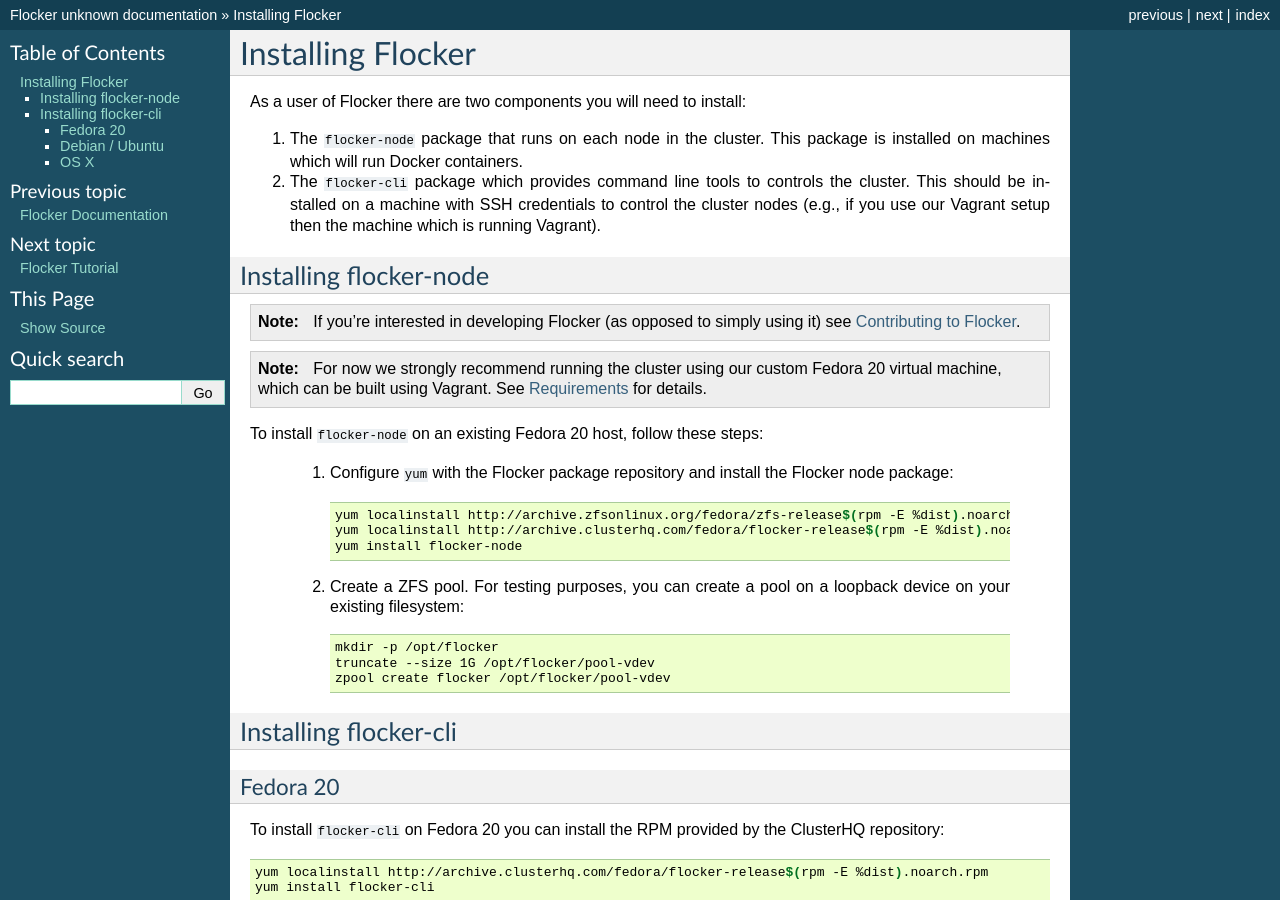
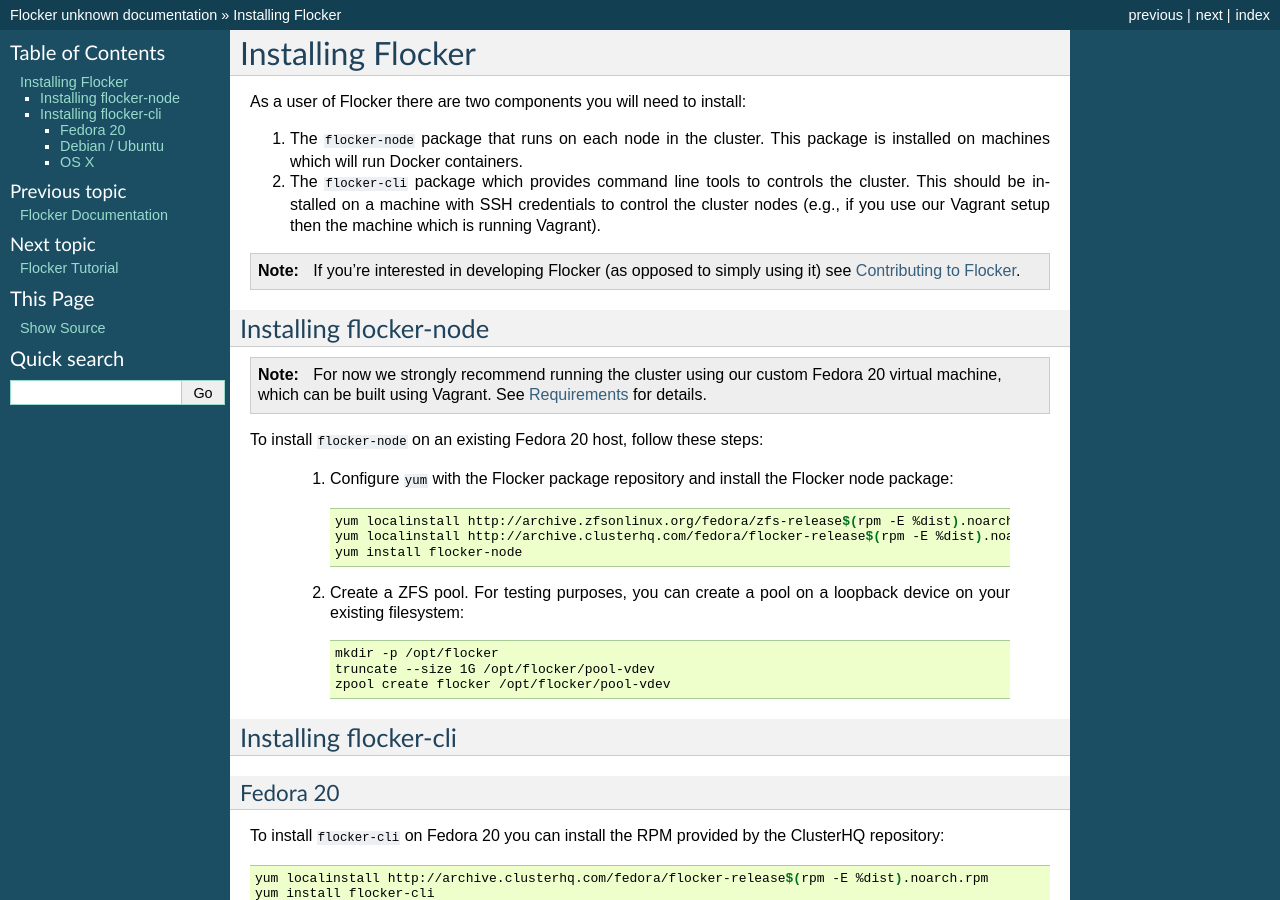
Before and after one commit to ClusterHQ/flocker, a Sphinx documentation site: the page built from docs/installation.rst, in a window 1280 px wide and 900 px high. Built offline with Sphinx 7.4.7, drawn with Linux system fonts in a browser that asks for light colours.

```diff
--- a/docs/installation.rst
+++ b/docs/installation.rst
@@ -10,9 +10,10 @@ As a user of Flocker there are two components you will need to install:
    This should be installed on a machine with SSH credentials to control the cluster nodes
    (e.g., if you use our Vagrant setup then the machine which is running Vagrant).
 
+.. note:: If you're interested in developing Flocker (as opposed to simply using it) see :doc:`contributing`.
+
 Installing flocker-node
 =======================
-.. note:: If you're interested in developing Flocker (as opposed to simply using it) see :doc:`contributing`.
 
 .. note:: For now we strongly recommend running the cluster using our custom Fedora 20 virtual machine, which can be built using Vagrant.
           See :doc:`tutorial/vagrant-setup` for details.
```
